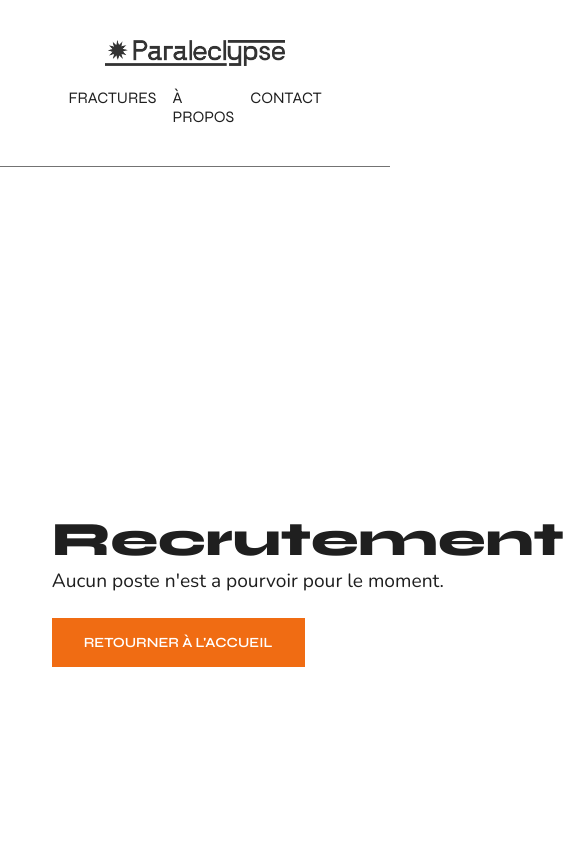
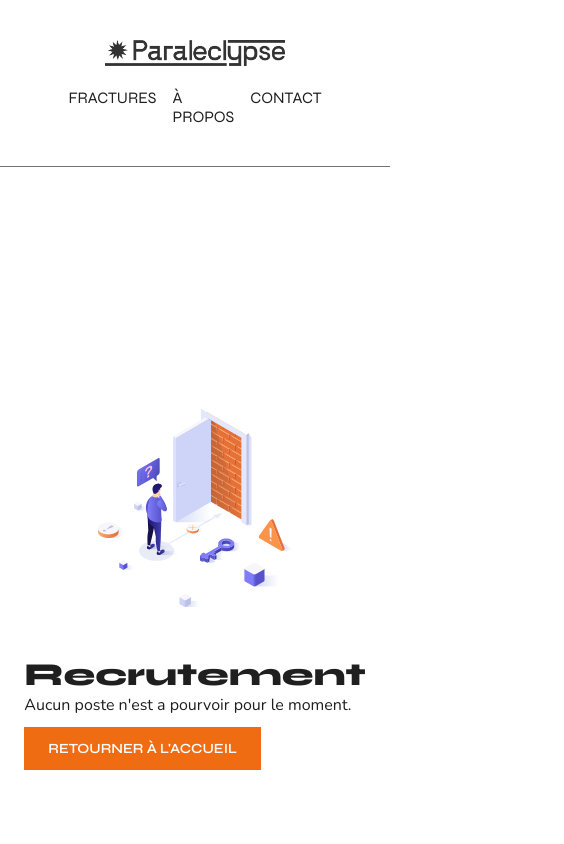
Before and after one commit to tom-mp4/paraleclypse, a Vue app: page /jobs in a window 390 px wide. Shown: the top 844 px of the page, 564 px wide, since content can reach past the window. Built offline with nearby package versions, Linux system fonts and the light colour scheme.

Commit message:
Added responsive content to Jobs.vue

```diff
--- a/src/views/Jobs.vue
+++ b/src/views/Jobs.vue
@@ -1,5 +1,4 @@
 <script setup>
-
 import Footer from '@/components/Footer.vue';
 import Navbar from '@/components/Navbar.vue';
 </script>
@@ -31,15 +30,14 @@ import Navbar from '@/components/Navbar.vue';
   height: 100vh;
   gap: 8rem;
 
+  img {
+    width: 25%;
+  }
+
   .text {
     display: flex;
     flex-direction: column;
     gap: 1.5rem;
-  }
-
-  img {
-    width: 25%;
-  }
 
     h1 {
       font-size: 3rem;
@@ -53,8 +51,32 @@ import Navbar from '@/components/Navbar.vue';
 
     .callToAction {
       color: white;
-    padding: 1rem 2rem;
+      padding: 0.8rem 1.5rem;
       width: fit-content;
+    }
+  }
+}
+
+@media (max-width: 800px) {
+  .noJobs {
+    flex-direction: column;
+    gap: 3rem;
+
+    img {
+      width: 50%;
+    }
+
+    .text {
+      gap: 0.7rem;
+
+      h1 {
+        font-size: 2rem;
+      }
+
+      p {
+        font-size: 1rem;
+      }
+    }
   }
 }
 
```
Lines whose indentation alone changed are shown as unchanged.
